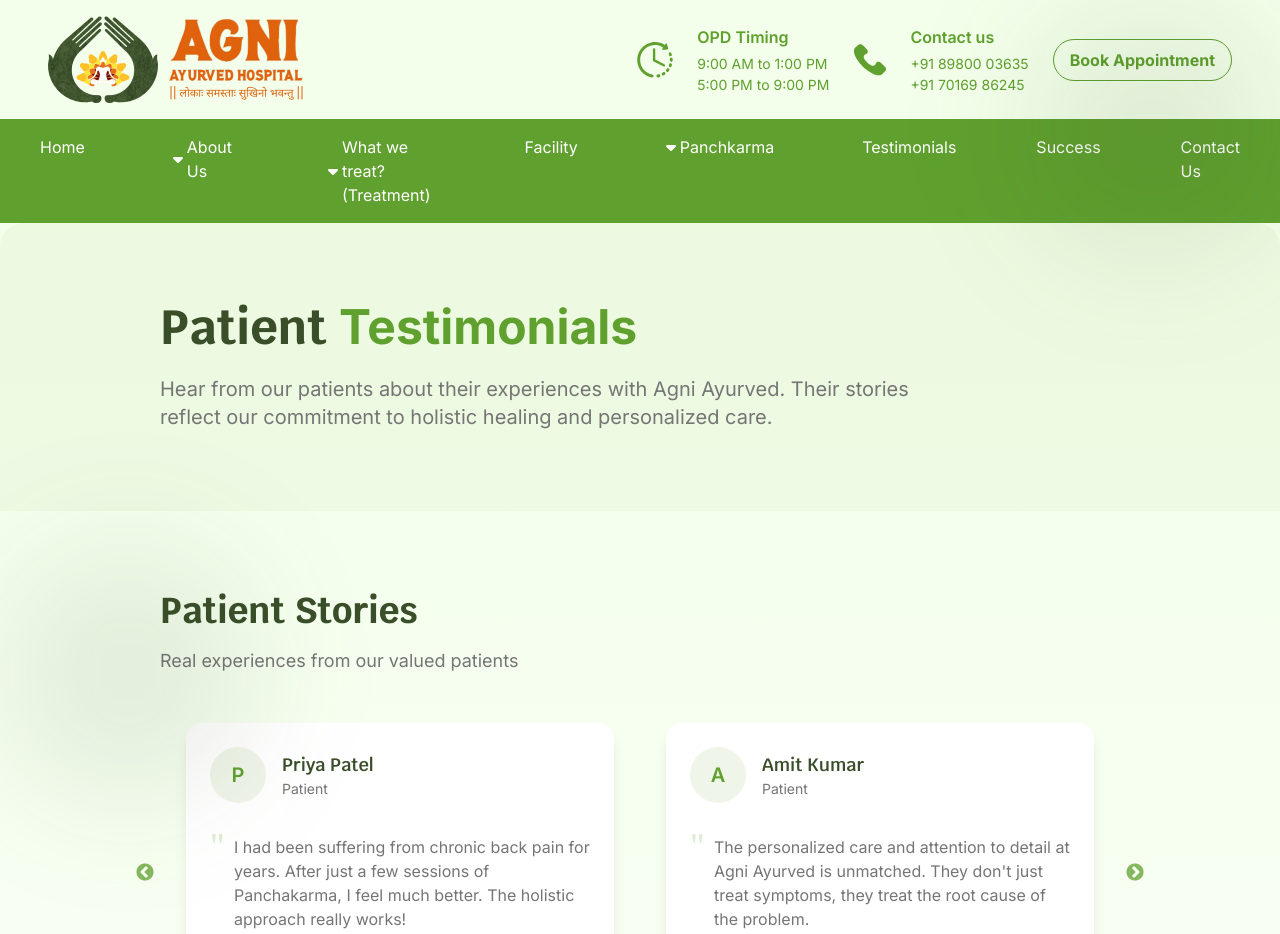
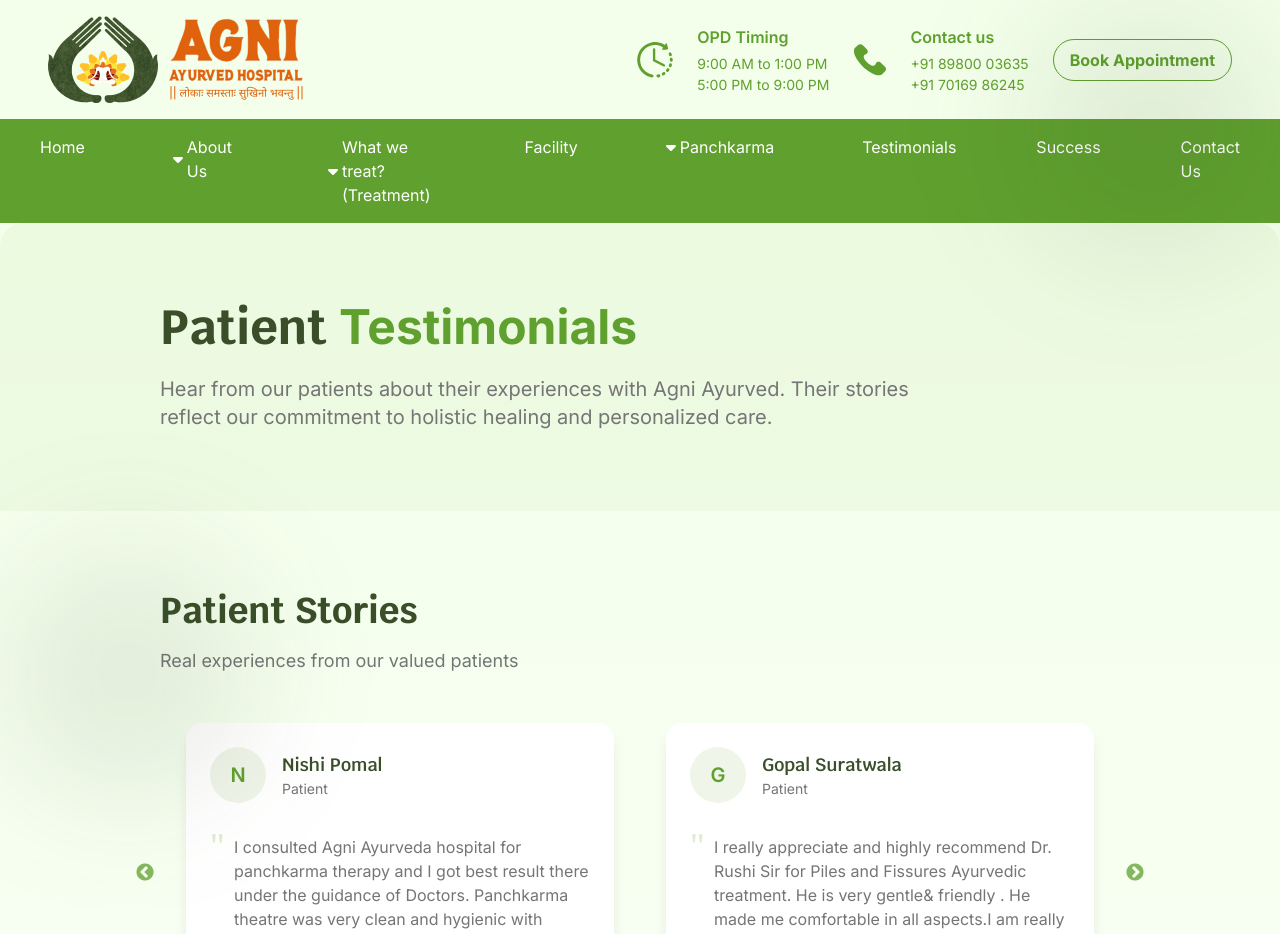
Before and after one commit to kp-agni/agnihospital-frontend, a React (Vite) app: page /testimonials in a window 1280 px wide. Shown: the top 934 px of the page. Built offline with nearby package versions, Linux system fonts and the light colour scheme.

Commit message:
update home page & footer

```diff
--- a/src/components/Testimonials.jsx
+++ b/src/components/Testimonials.jsx
@@ -11,25 +11,57 @@
 
   const testimonials = [
     {
-      name: "Rahul Sharma",
+      name: "Chirag Jogani",
       role: "Patient",
-      review: "The treatment I received at Agni Ayurved was exceptional. The doctors were very knowledgeable and the staff was extremely helpful. My health has improved significantly.",
+      review: "One of the best Ayurvedik hospital in Ahmedabad for any diagnosis. Best Dr's and staff also good, I was suffering from piles for 3 years and after coming here I got completely better within 2 months. Thankyou",
     },
     {
-      name: "Priya Patel",
+      name: "Nishi Pomal",
       role: "Patient",
-      review: "I had been suffering from chronic back pain for years. After just a few sessions of Panchakarma, I feel much better. The holistic approach really works!",
+      review: "I consulted Agni Ayurveda hospital for panchkarma therapy and I got best result there under the guidance of Doctors. Panchkarma theatre was very clean and hygienic with soothing music, procedures had done very authentically One of the best Ayurvedic hospital in Ahmedabad. Thank you Dr Dharmik and Dr Darshan.",
+
     },
     {
-      name: "Amit Kumar",
+      name: "Gopal Suratwala",
       role: "Patient",
-      review: "The personalized care and attention to detail at Agni Ayurved is unmatched. They don't just treat symptoms, they treat the root cause of the problem.",
+      review: "I really appreciate and highly recommend Dr. Rushi Sir for Piles and Fissures Ayurvedic treatment. He is very gentle& friendly . He made me comfortable in all aspects.I am really thankful and grateful to him to check my health condition almost every week.",
     },
     {
-      name: "Neha Gupta",
+      name: "Sheikh Tayyab Raja",
       role: "Patient",
-      review: "The environment is so peaceful and healing. The doctors take time to understand your concerns and provide effective solutions. Highly recommended!",
-    }
+      review: "Best place for Panchkarma, the results speak for themselves. I lost about 6 kgs in about 3 weeks and the visible effect on my body is unbelievable. Dr. Darshan is an excellent professional, his attention to the smallest details is exceptional. Highly recommended for Panchakarma Treatment in Ahmedabad.",
+    },
+    {
+      name: "Mansi Patel",
+      role: "Patient",
+      review: "Visited Agni ayurved hospital in January 2024 ,I am suffering from hyper acidity, abdominal pain and vomiting since 12 years..After 3 months of treatment, I am completely fine...Dr Dharmik Kachchhi is an incredibly knowledgeable and compassionate practitioner. He took the time to listen attentively to my health concerns, thoroughly understanding my medical history and all.It was evident that Dr Dharmik Kachchhi truly cares about the wellbeing of his patients.",
+    },
+    {
+      name: "Yanimesh Patel",
+      role: "Patient",
+      review: "I was suffering from hazzy vision and weak eye sight and due to my screen time burning in eyes also, Then i went to Agni Ayurved Hospital and consult Dr.Rushi he check my nadi and suggest me akshi tarpan and medicines.It gives me cooling effect in eyes also improve my eyesight. Best Ayurvedic Doctor in Ahemdabad.",
+    },{
+      name: "Lubna Saiyed",
+      role: "Patient",
+      review: "Before 4 months i was diagnosed with Chronic Kidney Disease ,I was suffering from Swelling in feets and very often micturation urges. I can’t go to any gathering and also disturbed emotionally. Then, one of my friend suggest me about Agni Ayurvedic Hospital so I consultant to Dr.Dharmik after 15 days to medication my swelling gradually decrease also relives other symptoms.Best Ayurvedic Hospital in Ahemdabad.",
+    },{
+      name: "Vishvajeetsinh Zala",
+      role: "Patient",
+      review: "My 10-year-old child was suffering from coughing, fever, and tonsillitis. Whenever seasonal changes happen, he develops tonsillitis. Then his teacher suggested we consult an Ayurvedic doctor because, due to his illness, he always skips his school. We went to Agni Ayurvedic Hospital, Dr.Rushi checked his nadi , prescribed medicines, and guided me for medical condition. By only taking 15 days of medicine, he is well now and also never had this complaint for 6 months. Thanks to Dr.Rushi Sir",
+    },{
+      name: "Gopal Suratwala",
+      role: "Patient",
+      review: "Great service.....doctors are very kind and helpful...if you want best treatment of panchkarma you must visit this.Cured Psoriasis within 3 months with the help of ayurvedic medicine and panchakarma.He is the best ayurvedic doctor in ahmedabad.",
+    },{
+      name: "Harsh Patel",
+      role: "Patient",
+      review: "I really appreciate and highly recommend Dr. Rushi Sir for Piles and Fissures Ayurvedic treatment. He is very gentle& friendly . He made me comfortable in all aspects.I am really thankful and grateful to him to check my health condition almost every week.",
+    },{
+      name: "Meena Jesrani",
+      role: "Patient",
+      review: "Very good ayurvedic hospital. Doctors have so much confidence in recovering patients, and that is absolutely true. They also help change your lifestyle in a better way.The staff is also good and very polite. They help you each and every time. The cleanliness of the hospital is also good.The doctor who treated my mother for back pain was excellent. They gave us enough time to help my mother recover and supported us like a family.Overall, I have not seen any problems.",
+    },
+
   ];
 
   const videoTestimonials = [
```
